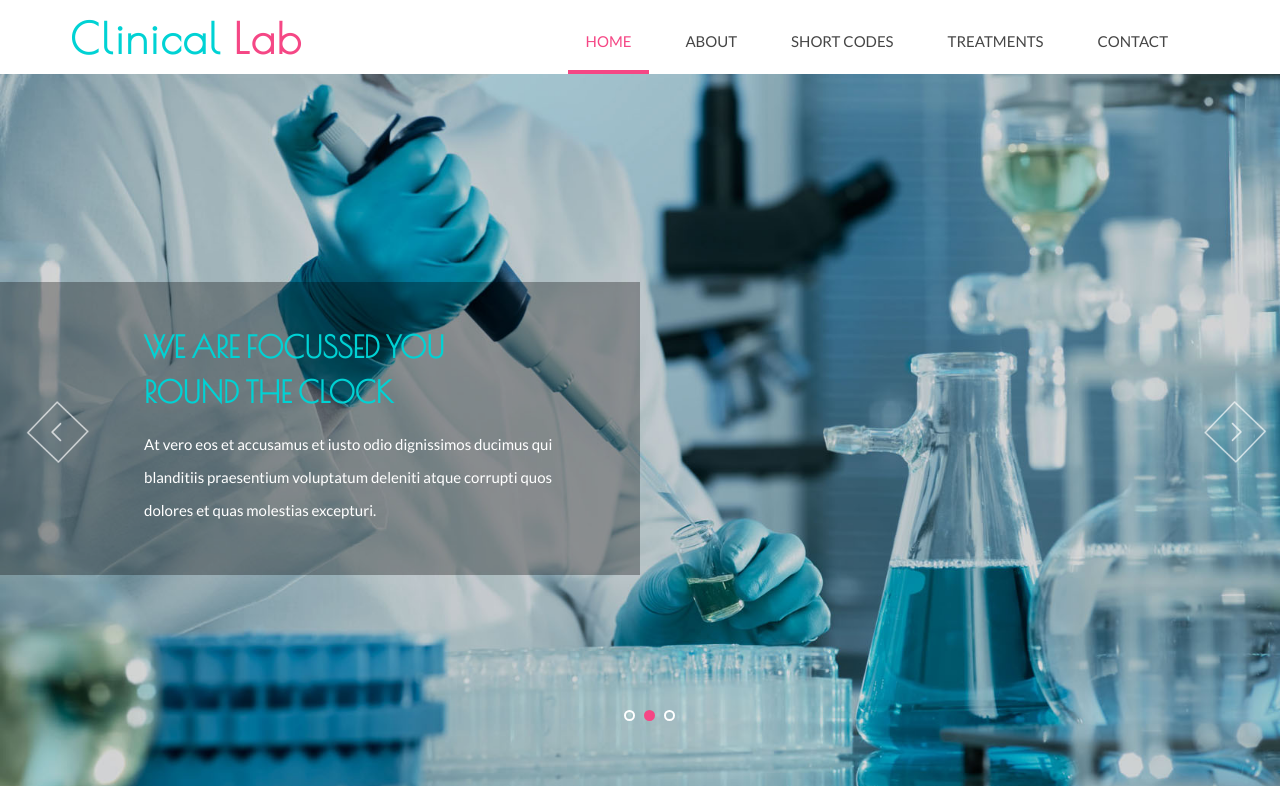
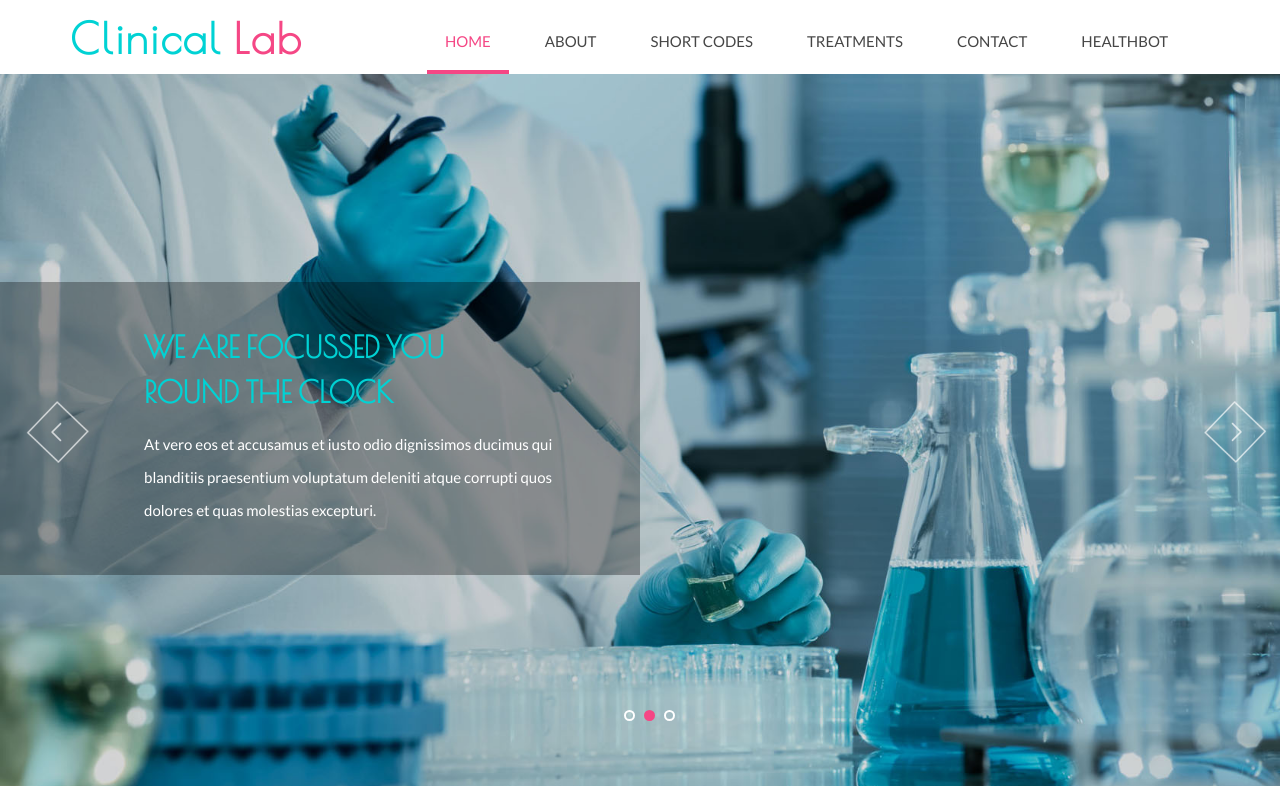
Before and after one commit to sunilgopi/Project-Health, a plain HTML site: page index.html in a window 1280 px wide. Shown: the top 786 px of the page. Drawn offline with nearby package versions, Linux system fonts and the light colour scheme.

Commit message:
Update index.html

```diff
--- a/index.html
+++ b/index.html
@@ -60,6 +60,7 @@ Smartphone Compatible web template, free webdesigns for Nokia, Samsung, LG, Sony
 					<li><a href="codes.html">Short Codes</a></li>
 					<li><a href="treatments.html">Treatments</a></li>
 					<li><a href="contact.html">Contact</a></li>
+					<li><a href="healthbot.html">healthbot</a></li>
 				</ul>
 				<div class="clearfix"> </div>
 			</div>
```
